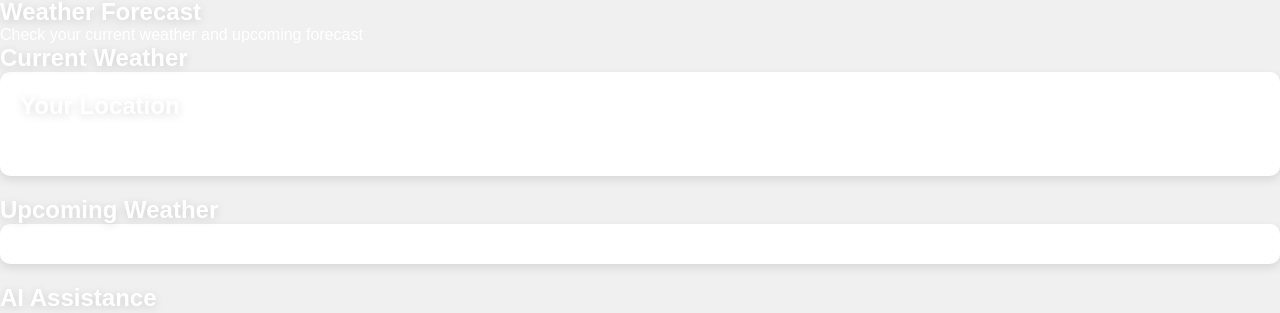
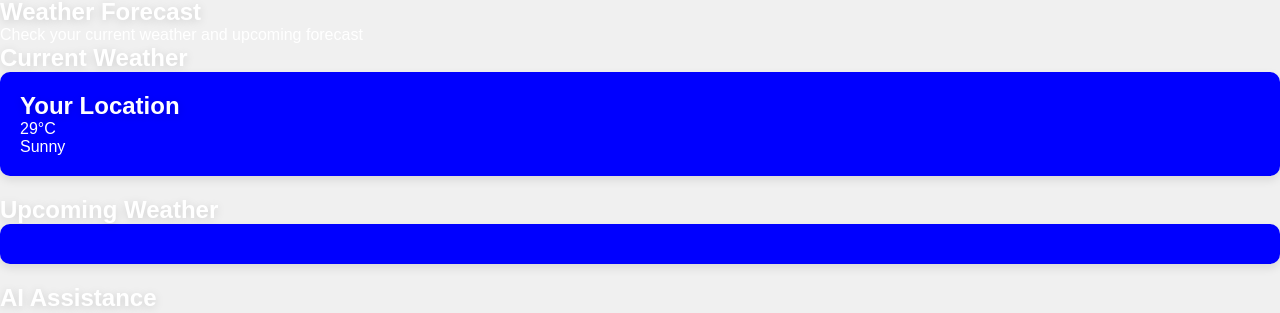
Before and after one commit to Sawana47/weathering-frontend, a React (Vite) app: page / in a window 1280 px wide. Shown: the part 156-469 px from the top of the page. Built offline with nearby package versions, Linux system fonts and the light colour scheme.

Commit message:
Update App.css

```diff
--- a/src/App.css
+++ b/src/App.css
@@ -14,7 +14,7 @@ body {
 }
 
 .weather-box {
-  background: white;
+  background: blue;
   padding: 20px;
   border-radius: 10px;
   box-shadow: 0 4px 10px rgba(0,0,0,0.1);
```
